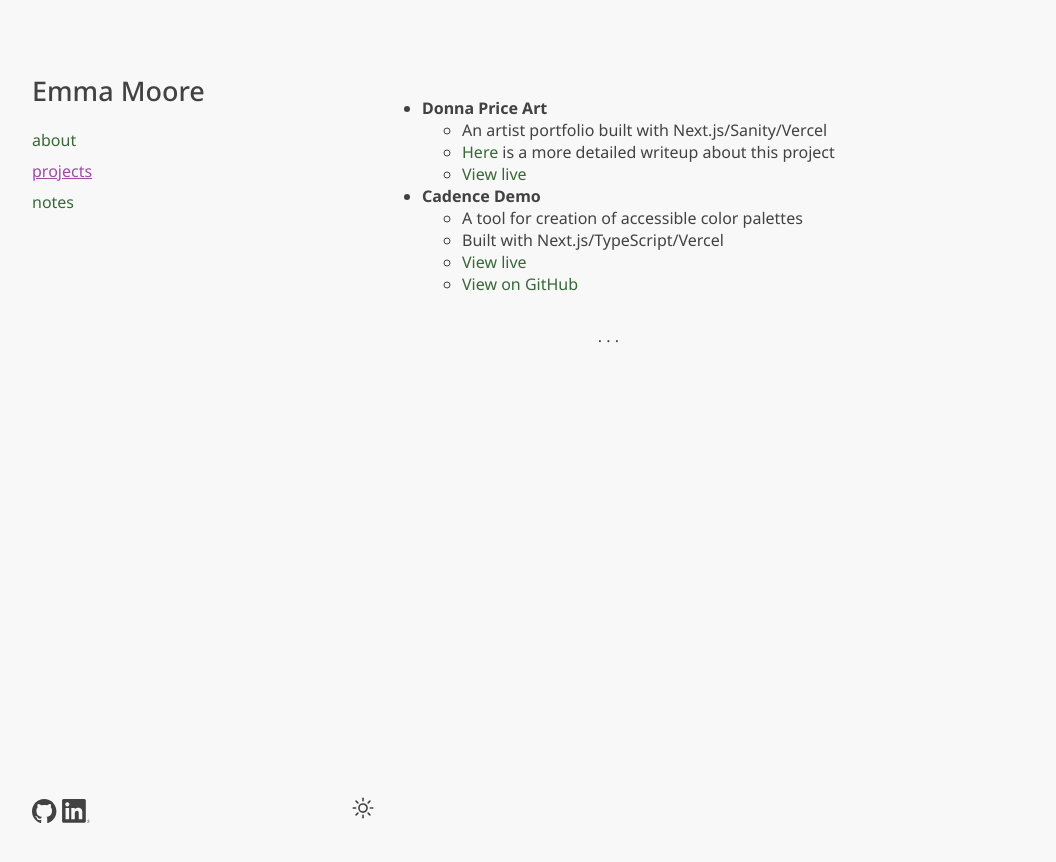
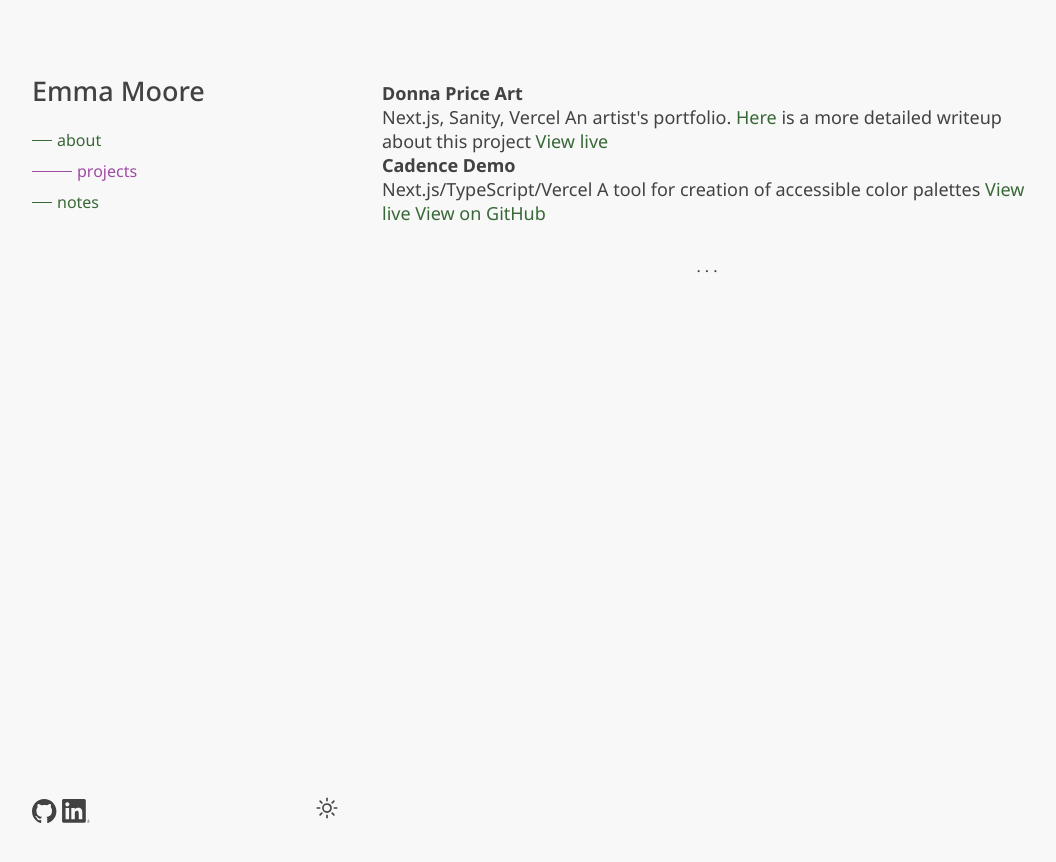
Before and after one commit to emoore29/emoore29.github.io, a Jekyll site: the page built from projects.html, in a window 1280 px wide. Shown: the top 862 px of the page, without its empty margins (108-1164 px from the left). Built offline with Jekyll 4.4.1, drawn with Linux system fonts in a browser that asks for light colours.

Commit message:
add responsive styling to nav links

```diff
--- a/_includes/navigation.html
+++ b/_includes/navigation.html
@@ -2,7 +2,7 @@
   <ul id="navigation-list">
       {% for item in site.data.navigation %}
         <li>
-          <a href="{{ item.link }}"{% if page.url == item.link or item.link == "#" | append: page.id %} class="nav-link current-nav-link"{% else %} class="nav-link" {% endif %}>{{ item.name }}</a>
+          <a href="{{ item.link }}"{% if page.url == item.link or item.link == "#" | append: page.id %} class="nav-link current-nav-link"{% else %} class="nav-link" {% endif %}><span class="line"></span>{{ item.name }}</a>
         </li>
 
       {% endfor %}
--- a/assets/css/styles.css
+++ b/assets/css/styles.css
@@ -42,9 +42,14 @@
   margin: 0;
 }
 
+.note-content > p {
+  margin: 1rem 0;
+}
+
 p,
 ul {
   font-size: 16px;
+  margin: 0;
 }
 
 a {
@@ -75,7 +80,7 @@
   flex-direction: column;
   justify-content: space-between;
   gap: 2px;
-  padding: 4rem 0;
+  padding: 4rem 2rem 4rem 0;
   min-width: 350px;
   max-width: 350px;
   width: 350px;
@@ -101,9 +106,43 @@
   text-decoration: none;
 }
 
-a:active,
 .nav-link:active {
   color: var(--pink);
+}
+
+.nav-link {
+  display: flex;
+  justify-content: left;
+  align-items: center;
+  color: var(--green);
+  text-decoration: none;
+}
+
+.nav-link:visited {
+  color: var(--green);
+}
+
+.nav-link:hover {
+  color: var(--purple);
+}
+
+.current-nav-link {
+  color: var(--purple) !important;
+}
+
+.line {
+  display: block;
+  width: 20px;
+  height: 1px;
+  background-color: var(--green);
+  transition: width 0.1s ease;
+  margin: 0 5px 0 0;
+}
+
+.nav-link:hover .line,
+.nav-link.current-nav-link .line {
+  width: 40px;
+  background-color: var(--purple) !important;
 }
 
 .wrapper {
@@ -136,20 +175,6 @@
   list-style: none;
   padding: 0;
   width: 100%;
-}
-
-.nav-link {
-  color: var(--green);
-  text-decoration: none;
-}
-
-.nav-link:visited {
-  color: var(--green);
-}
-
-.current-nav-link {
-  color: var(--purple) !important;
-  text-decoration: underline;
 }
 
 .notes-list {
--- a/projects.html
+++ b/projects.html
@@ -5,36 +5,18 @@
 ---
 
 <section id="projects">
-  <ul class="portfolio-list">
-    <li>
   <h4>Donna Price Art</h4>
-      <ul>
-        <li>An artist portfolio built with Next.js/Sanity/Vercel</li>
-        <li>
-          <a href="/2024/10/10/building-an-art-portfolio.html" target="_blank">
-            Here</a
-          >
+  Next.js, Sanity, Vercel An artist's portfolio.
+
+  <a href="/2024/10/10/building-an-art-portfolio.html" target="_blank"> Here</a>
   is a more detailed writeup about this project
-        </li>
-        <li>
+
   <a href="https://donnapriceart.com/" target="_blank">View live</a>
-        </li>
-      </ul>
-    </li>
-    <li>
+
   <h4>Cadence Demo</h4>
-      <ul>
-        <li>A tool for creation of accessible color palettes</li>
-        <li>Built with Next.js/TypeScript/Vercel</li>
-        <li>
+  Next.js/TypeScript/Vercel A tool for creation of accessible color palettes
   <a href="https://acpd.vercel.app/" target="_blank">View live</a>
-        </li>
-        <li>
   <a href="https://github.com/emoore29/acpd" target="_blank">
     View on GitHub
   </a>
-        </li>
-      </ul>
-    </li>
-  </ul>
 </section>
```
Also changed, not shown: 9 other files. Lines whose indentation alone changed are shown as unchanged.
